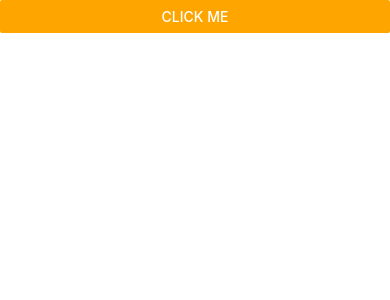
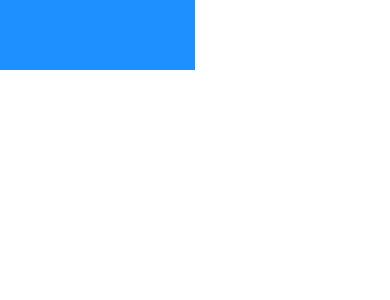
Before and after one commit to rafaelpapa81/DoneWithIt, a React Native app: screen / in a window 390 px wide. Shown: the top 300 px of the page. Built offline with nearby package versions, Linux system fonts and the light colour scheme.

Commit message:
layout: first half-size screen element

```diff
--- a/App.js
+++ b/App.js
@@ -13,11 +13,13 @@ export default function App() {
   return (
     <SafeAreaView style={styles.container}>
 
-      <Button
-        color='orange'
-        title='Click Me'
-        onPress={handlePress}
-      />
+      <View
+        style={{
+          backgroundColor: "dodgerblue",
+          width: "50%",
+          height: 70,
+        }}
+      ></View>
 
       <StatusBar style="auto" />
     </SafeAreaView>
```
